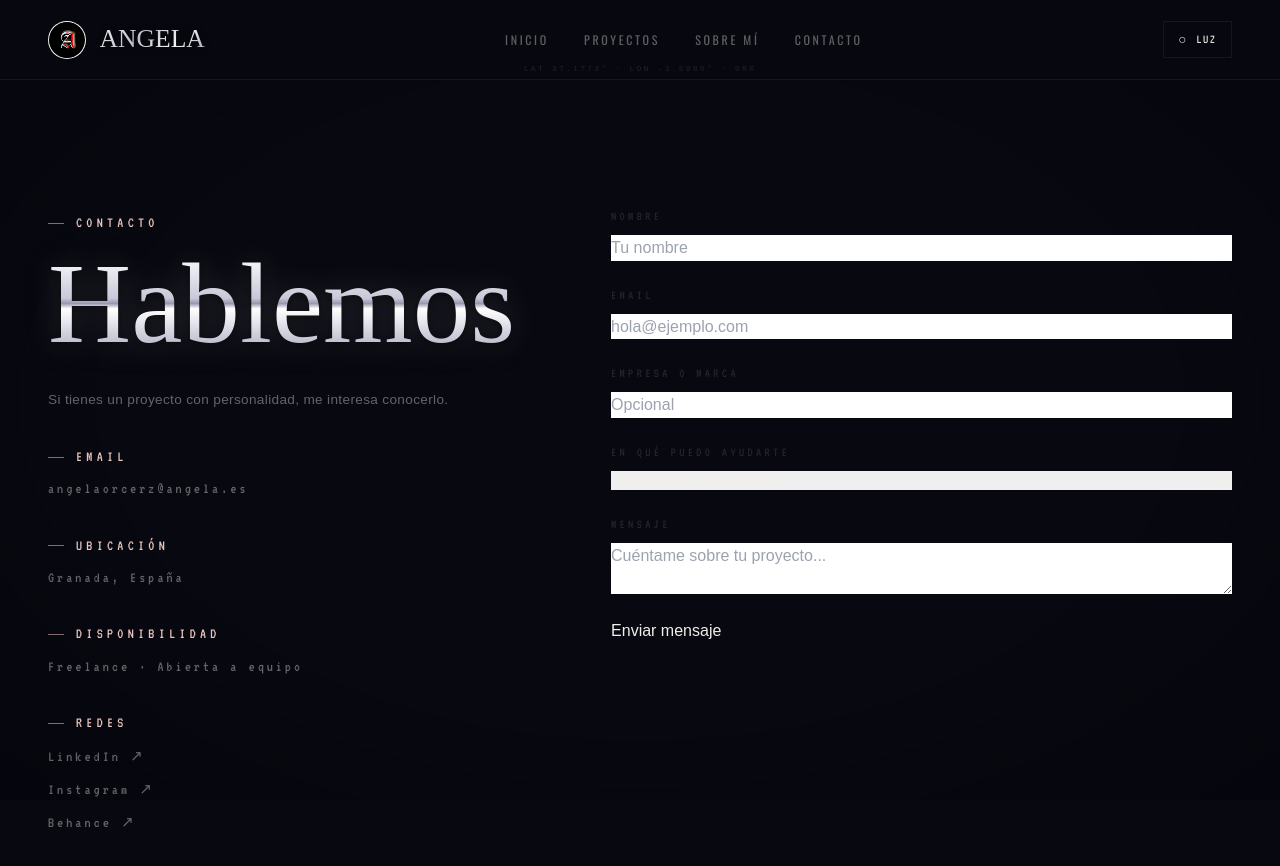
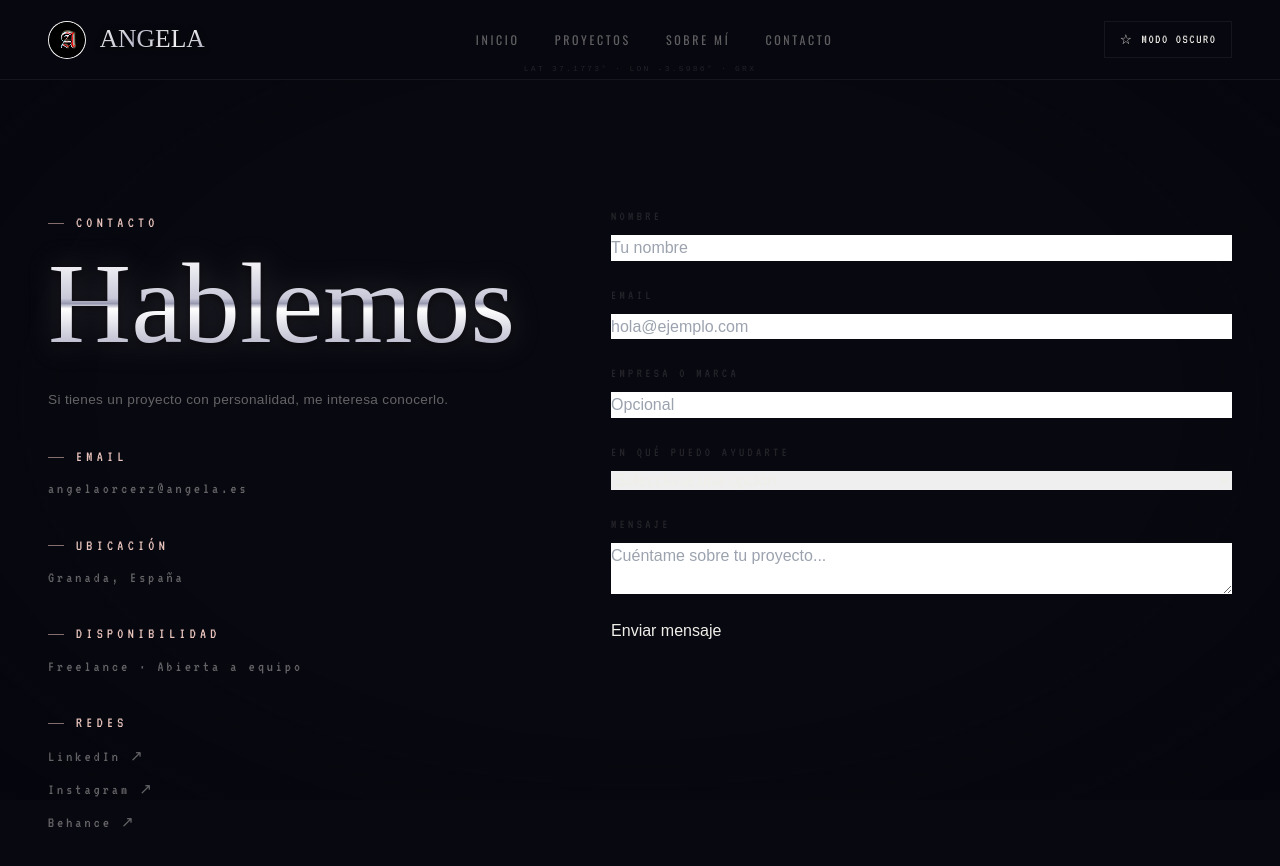
Before and after one commit to aorceradw/proyecto_react_practicas, a React (Vite) app: page /contacto in a window 1280 px wide. Shown: the top 866 px of the page. Built offline with nearby package versions, Linux system fonts and the light colour scheme; no server answers; a web font is replaced by a local one.

Commit message:
actualicé el claro y oscuro

```diff
--- a/src/components/ModoClaroOscuro.jsx
+++ b/src/components/ModoClaroOscuro.jsx
@@ -22,10 +22,10 @@ export default function ToggleTema() {
             aria-label={oscuro ? 'Cambiar a modo claro' : 'Cambiar a modo oscuro'}
         >
             <span className="toggle-tema-icono">
-                {oscuro ? '○' : '●'}
+                {oscuro ? '☆' : '★'}
             </span>
             <span className="toggle-tema-texto">
-                {oscuro ? 'LUZ' : 'SOMBRA'}
+                {oscuro ? 'MODO OSCURO' : 'MODO CLARO'}
             </span>
         </button>
     );
```
